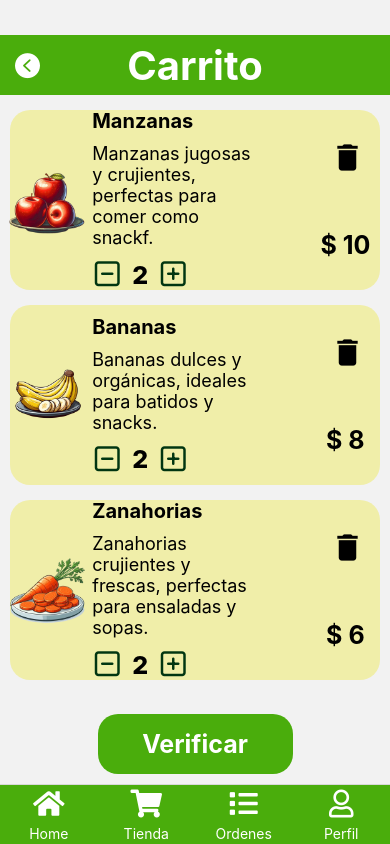
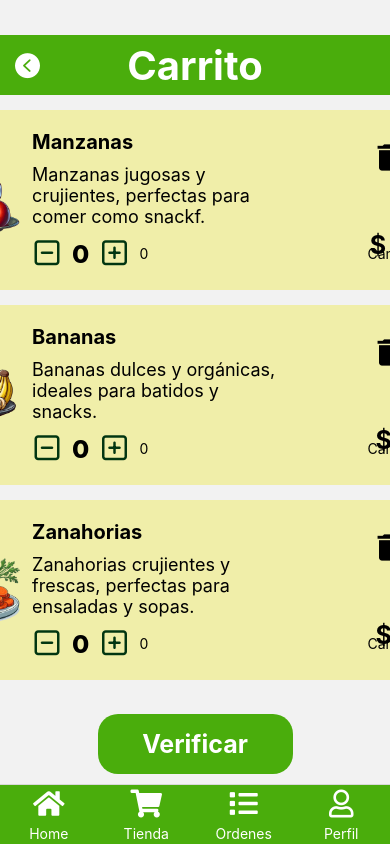
Before and after one commit to jonalippo/ProyectoVerderMarket, a React Native app: screen /CartStack in a window 390 px wide. Built offline with nearby package versions, Linux system fonts and the light colour scheme.

Commit message:
comiezo con redux

```diff
--- a/App.js
+++ b/App.js
@@ -1,12 +1,17 @@
 import { StatusBar } from "expo-status-bar";
 import { colors } from "./global/Theme";
 import Navigator from "./src/navegation/Navigator";
+import { Provider } from "react-redux";
+import store from "./src/store";
 
 export default function App() {
   return (
     <>
+      <Provider store={store}>
+        <Navigator />
+      </Provider>
+
       <StatusBar style="light" backgroundColor={colors.primary} />
-      <Navigator />
     </>
   );
 }
--- a/package.json
+++ b/package.json
@@ -13,6 +13,7 @@
     "@react-navigation/bottom-tabs": "^7.2.0",
     "@react-navigation/native": "^7.0.14",
     "@react-navigation/native-stack": "^7.2.0",
+    "@reduxjs/toolkit": "^2.5.0",
     "expo": "~52.0.14",
     "expo-status-bar": "~2.0.0",
     "react": "18.3.1",
@@ -20,7 +21,8 @@
     "react-native": "0.76.3",
     "react-native-safe-area-context": "^4.12.0",
     "react-native-screens": "~4.1.0",
-    "react-native-web": "~0.19.13"
+    "react-native-web": "~0.19.13",
+    "react-redux": "^9.2.0"
   },
   "devDependencies": {
     "@babel/core": "^7.20.0"
--- a/src/components/CardCartProduct.js
+++ b/src/components/CardCartProduct.js
@@ -3,6 +3,7 @@ import { colors } from "../../global/Theme";
 import React from "react";
 import MaterialIcons from "@expo/vector-icons/MaterialIcons";
 import Feather from "@expo/vector-icons/Feather";
+import Counter from "./Counter";
 
 export default function CardCartProduct({ product }) {
   const { images, title, description, price } = product;
@@ -23,7 +24,8 @@ export default function CardCartProduct({ product }) {
         <View style={styles.containerText}>
           <Text style={styles.title}>{title}</Text>
           <Text style={styles.description}>{description}</Text>
-          <View style={styles.containerCount}>
+          <Counter />
+          {/* <View style={styles.containerCount}>
             <Pressable>
               <Feather
                 name="minus-square"
@@ -39,7 +41,7 @@ export default function CardCartProduct({ product }) {
                 color={colors.primaryAccent}
               />
             </Pressable>
-          </View>
+          </View> */}
         </View>
 
         <View style={styles.containerPrice}>
@@ -90,6 +92,7 @@ const styles = StyleSheet.create({
     alignItems: "left",
     gap: 10,
     textAlign: "left",
+    marginLeft: 5,
   },
 
   title: {
--- /dev/null
+++ b/src/components/Counter.js
@@ -0,0 +1,53 @@
+import { Pressable, StyleSheet, Text, TextInput, View } from "react-native";
+import { colors } from "../../global/Theme";
+import React, { useState } from "react";
+import { useDispatch, useSelector } from "react-redux";
+import {
+  decrement,
+  increment,
+  incrementByAmount,
+} from "../features/conunterSlice";
+import Feather from "@expo/vector-icons/Feather";
+
+const Counter = () => {
+  const [inputAmount, setInputAmount] = useState(0);
+  const counter = useSelector((state) => state.counter.value);
+  const dispach = useDispatch;
+
+  return (
+    <View style={styles.containerCount}>
+      <Pressable onPress={() => dispach(decrement())}>
+        <Feather name="minus-square" size={30} color={colors.primaryAccent} />
+      </Pressable>
+
+      <Text style={styles.textCount}>{counter}</Text>
+
+      <Pressable onPress={() => dispach(increment())}>
+        <Feather name="plus-square" size={30} color={colors.primaryAccent} />
+      </Pressable>
+
+      <TextInput
+        value={inputAmount}
+        onChangeText={(t) => setInputAmount(parseInt(t))}
+      />
+      <Pressable onPress={() => dispach(incrementByAmount(inputAmount))}>
+        <Text>Cambiar</Text>
+      </Pressable>
+    </View>
+  );
+};
+
+export default Counter;
+
+const styles = StyleSheet.create({
+  containerCount: {
+    flexDirection: "row",
+    alignItems: "center",
+    gap: 10,
+  },
+
+  textCount: {
+    fontSize: 25,
+    fontWeight: 800,
+  },
+});
--- /dev/null
+++ b/src/features/conunterSlice.js
@@ -0,0 +1,23 @@
+import { createSlice } from "@reduxjs/toolkit";
+
+export const counterSlice = createSlice({
+  name: "counter",
+  initialState: {
+    value: 0,
+  },
+  reducers: {
+    increment: (state) => {
+      state.value += 1; //modifico el estado en memoria sin pisarlo, para pisarlo seria state = {...state,value: value +1 }
+    },
+    decrement: (state) => {
+      state.value -= 1;
+    },
+    incrementByAmount: (state, action) => {
+      state.value += action.payload;
+    },
+  },
+});
+
+export const { increment, decrement, incrementByAmount } = counterSlice.actions;
+
+export default counterSlice.reducer;
--- /dev/null
+++ b/src/store/index.js
@@ -0,0 +1,6 @@
+import { configureStore } from "@reduxjs/toolkit";
+import counterReducer from "../features/conunterSlice";
+
+export default configureStore({
+  reducer: { counter: counterReducer },
+});
```
Also changed, not shown: 1 other file (tests, documents, lock files or other folders).
